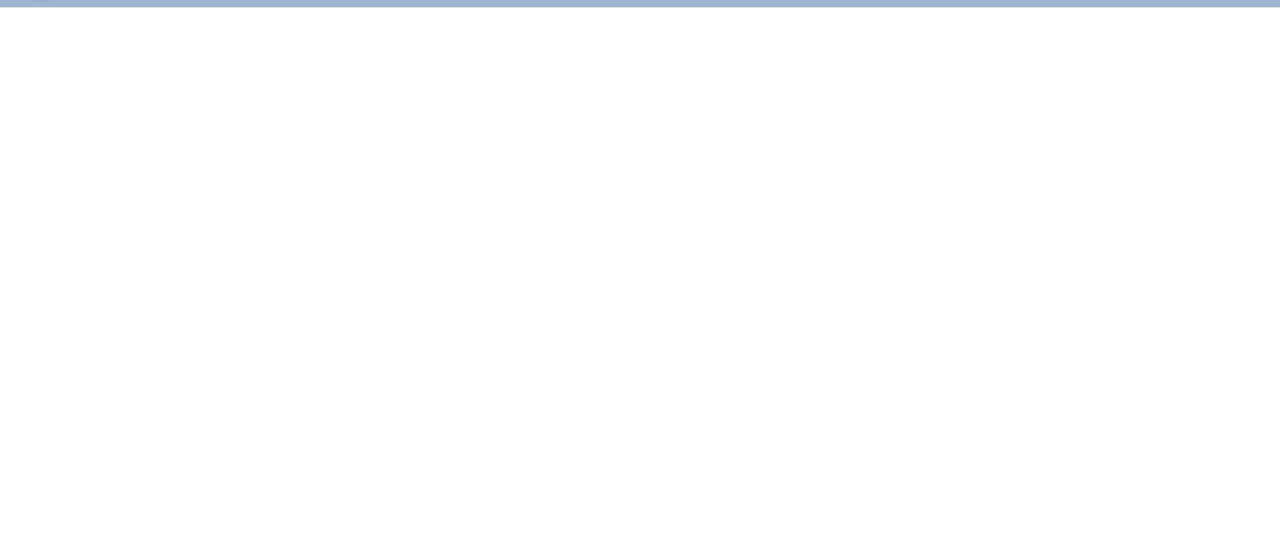
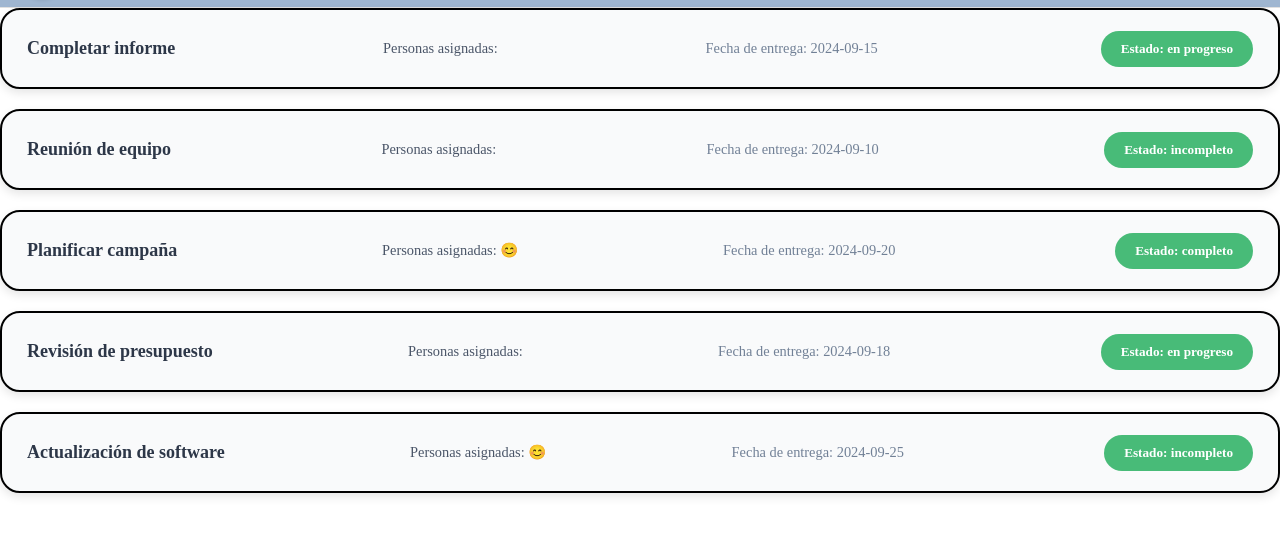
Before and after one commit to ROCKEMMA/multitasking-vanessa, a plain HTML site: page index.html in a window 1280 px wide. Shown: the part 63-598 px from the top of the page. Drawn offline with Linux system fonts and the light colour scheme.

Commit message:
seccion 6 tarea

```diff
--- a/componentes/componentes/itemtarea/itemtarea.css
+++ b/componentes/componentes/itemtarea/itemtarea.css
@@ -0,0 +1,82 @@
+.tarea {
+  display: flex;
+  justify-content: space-between;
+  align-items: center;
+  border: 2px solid #000000; /* Líneas más negras */
+  padding: 20px 25px;
+  border-radius: 20px;
+  background-color: #f9fafb;
+  margin-bottom: 20px;
+  box-shadow: 0 4px 10px rgba(0, 0, 0, 0.1);
+  font-size: 1.2em;
+  transition: transform 0.2s ease, box-shadow 0.2s ease;
+}
+
+.tarea:hover {
+  transform: translateY(-5px);
+  box-shadow: 0 6px 15px rgba(0, 0, 0, 0.15);
+}
+
+.nombre-tarea {
+  font-size: 1.5em;
+  font-weight: 600;
+  color: #2d3748;
+  margin: 0;
+}
+
+.columna-izq, .columna-centro, .columna-der {
+  display: flex;
+  align-items: center;
+  gap: 10px;
+}
+
+.personas-asignadas, .fecha-entrega, .estado-tarea {
+  font-size: 1.2em;
+  color: #4a5568;
+  margin: 0;
+  padding: 10px 0;
+  /* Eliminamos la línea divisoria */
+  /* border-top: none; */
+}
+
+.fecha-entrega {
+  color: #718096;
+  font-weight: 500;
+}
+
+.emoji-usuario {
+  width: 55px;
+  height: 55px;
+  border-radius: 50%;
+  display: flex;
+  justify-content: center;
+  align-items: center;
+  background-color: #edf2f7;
+  font-size: 2em;
+  margin-right: 10px;
+  box-shadow: 0 3px 6px rgba(0, 0, 0, 0.1);
+  text-align: center;
+  line-height: 55px;
+}
+
+.estado-tarea {
+  background-color: #48bb78;
+  padding: 10px 20px;
+  border-radius: 20px;
+  color: white;
+  font-weight: bold;
+  font-size: 1.1em;
+  cursor: pointer;
+  border: none;
+  transition: background-color 0.3s ease, transform 0.3s ease;
+  margin-left: 15px;
+}
+
+.estado-tarea:hover {
+  background-color: #38a169;
+  transform: scale(1.05);
+}
+
+.tarea-completada {
+  color: #38a169;
+}
--- a/componentes/componentes/itemtarea/itemtarea.js
+++ b/componentes/componentes/itemtarea/itemtarea.js
@@ -0,0 +1,59 @@
+import { tareas } from "../../../data/Dbtarea.js"; // Asegúrate de que la ruta es correcta
+import { usuarios } from "../../../data/DbUsuario.js"; // Asegúrate de que la ruta es correcta
+
+// Función para crear un elemento HTML
+function crearElemento(tag, clase, contenido) {
+  const elemento = document.createElement(tag);
+  if (clase) elemento.className = clase;
+  if (contenido) elemento.textContent = contenido;
+  return elemento;
+}
+
+// Función para obtener emojis de los usuarios asignados
+function obtenerEmojisDeUsuarios(idsUsuarios) {
+  return idsUsuarios.map(id => {
+    const usuario = usuarios.find(user => user.id_usuario === id);
+    return usuario ? usuario.emoji : '😊'; // Devuelve el emoji del usuario o '?' si no existe
+  });
+}
+
+// Función para crear una tarjeta de tarea
+function crearTarea({ nombre, personas, fecha, estado }) {
+  const tarea = crearElemento('div', 'tarea');
+
+  const nombreTarea = crearElemento('h3', 'nombre-tarea', nombre);
+  tarea.appendChild(nombreTarea);
+
+  const personasAsignadas = crearElemento('p', 'personas-asignadas', `Personas asignadas: ${obtenerEmojisDeUsuarios(personas).join(' ')}`);
+  tarea.appendChild(personasAsignadas);
+
+  const fechaEntrega = crearElemento('p', 'fecha-entrega', `Fecha de entrega: ${fecha}`);
+  tarea.appendChild(fechaEntrega);
+
+  const estadoTarea = crearElemento('p', 'estado-tarea', `Estado: ${estado}`);
+  tarea.appendChild(estadoTarea);
+
+  return tarea;
+}
+
+// Función para generar y agregar todas las tareas
+function renderizarTareas(tareas) {
+  const contenedor = crearElemento('section', 'lista-tareas');
+
+  tareas.forEach(tareaData => {
+    const tareaElement = crearTarea({
+      nombre: tareaData.nombre,
+      personas: tareaData.usuarios_asignados,
+      fecha: tareaData.fecha_limite,
+      estado: tareaData.estado,
+    });
+    contenedor.appendChild(tareaElement);
+  });
+
+  return contenedor;
+}
+
+// Generar la sección de tareas y exportarla
+const seccionTareas = renderizarTareas(tareas);
+
+export { seccionTareas };
--- a/data/DbUsuario.js
+++ b/data/DbUsuario.js
@@ -1,16 +1,32 @@
 const usuarios = [
-
   {
     id_usuario: 1,
-      nombre: "María López",
-      tareas_asignadas: [2, 4],
+    nombre: "Ana Pérez",
+    tareas_asignadas: [1],
     estados_tareas: {
-        2: "incompleto",
-        4: "en progreso"
+      1: "en progreso"
     }
   },
   {
     id_usuario: 2,
+    nombre: "Luis García",
+    tareas_asignadas: [1, 2],
+    estados_tareas: {
+      1: "en progreso",
+      2: "incompleto"
+    }
+  },
+  {
+    id_usuario: 3,
+    nombre: "María López",
+    tareas_asignadas: [2, 3],
+    estados_tareas: {
+      2: "incompleto",
+      3: "completo"
+    }
+  },
+  {
+    id_usuario: 4,
     nombre: "Carlos Fernández",
     tareas_asignadas: [4, 8],
     estados_tareas: {
@@ -19,7 +35,7 @@ const usuarios = [
     }
   },
   {
-      id_usuario: 3,
+    id_usuario: 5,
     nombre: "Sofía Martínez",
     tareas_asignadas: [5, 8, 12],
     estados_tareas: {
@@ -28,22 +44,7 @@ const usuarios = [
       12: "en progreso"
     }
   },
-    {
-      id_usuario: 4,
-      nombre: "Diego Torres",
-      tareas_asignadas: [7, 9],
-      estados_tareas: {
-        7: "completo",
-        9: "incompleto"
-      }
-    },
-    {
-      id_usuario: 5,
-      nombre: "Elena Ramírez",
-      tareas_asignadas: [3, 10],
-      estados_tareas: {
-        3: "completo",
-        10: "en progreso"
-      }
-    },
+
 ];
+
+export { usuarios };
--- a/data/Dbtarea.js
+++ b/data/Dbtarea.js
@@ -1,43 +1,45 @@
 const tareas = [
-
   {
     id_tarea: 1,
-      nombre: "Revisión de presupuesto",
-      tarea: "Analizar el presupuesto mensual",
-      usuarios_asignados: [1],
-      fecha_limite: "2024-09-18",
+    nombre: "Completar informe",
+    tarea: "Redactar y enviar el informe de resultados",
+    usuarios_asignados: [1, 2],
+    fecha_limite: "2024-09-15",
+    estado: "en progreso"
+  },
+  {
+    id_tarea: 2,
+    nombre: "Reunión de equipo",
+    tarea: "Organizar reunión para discutir avances",
+    usuarios_asignados: [2, 3],
+    fecha_limite: "2024-09-10",
+    estado: "incompleto"
+  },
+  {
+    id_tarea: 3,
+    nombre: "Planificar campaña",
+    tarea: "Desarrollar estrategia para campaña publicitaria",
+    usuarios_asignados: [3, 7],
+    fecha_limite: "2024-09-20",
     estado: "completo"
   },
   {
-      id_tarea: 2,
-      nombre: "Actualizar base de datos",
-      tarea: "Ingresar datos nuevos en el sistema",
-      usuarios_asignados: [3, 4],
-      fecha_limite: "2024-09-12",
+    id_tarea: 4,
+    nombre: "Revisión de presupuesto",
+    tarea: "Analizar y ajustar el presupuesto para el próximo trimestre",
+    usuarios_asignados: [4, 5],
+    fecha_limite: "2024-09-18",
     estado: "en progreso"
   },
   {
-      id_tarea: 3,
-      nombre: "Enviar propuesta de marketing",
-      tarea: "Crear y enviar propuesta para nueva campaña",
-      usuarios_asignados: [1, 5],
-      fecha_limite: "2024-09-20",
+    id_tarea: 5,
+    nombre: "Actualización de software",
+    tarea: "Actualizar software de gestión de proyectos",
+    usuarios_asignados: [5, 10],
+    fecha_limite: "2024-09-25",
     estado: "incompleto"
   },
-    {
-      id_tarea: 4,
-      nombre: "Capacitación de software",
-      tarea: "Organizar capacitación sobre nuevo software",
-      usuarios_asignados: [2, 3, 4],
-      fecha_limite: "2024-09-22",
-      estado: "incompleto"
-    },
-    {
-      id_tarea: 5,
-      nombre: "Llamada con cliente",
-      tarea: "Agendar llamada para discutir detalles del proyecto",
-      usuarios_asignados: [2],
-      fecha_limite: "2024-09-11",
-      estado: "completo"
-    },
+
 ];
+
+export { tareas };
--- a/index.html
+++ b/index.html
@@ -6,6 +6,7 @@
     <link rel="stylesheet" href="./config.css">
 
     <link rel="stylesheet" href="./componentes/header/header.css">
+    <link rel="stylesheet" href="./componentes/componentes/itemtarea/itemtarea.css">
 
     <title>Multitasking</title>
 </head>
@@ -14,6 +15,9 @@
     <div class="root" id="root"></div>
 
     <script src="./main.js" type="module"></script>
+    <script src="./componentes/componentes/itemtarea/itemtarea.js" type="module"></script>
+    <script src="./data/Dbtarea.js" type="module"></script>
+    <script src="./data/DbUsuario.js" type="module"></script>
 
 
 </body>
--- a/main.js
+++ b/main.js
@@ -1,5 +1,8 @@
 import { header } from "./componentes/header/header.js";
+import { seccionTareas } from "./componentes/componentes/itemtarea/itemtarea.js";
 
 let vinculo = document.querySelector(".root");
 
 vinculo.appendChild(header);
+
+vinculo.appendChild(seccionTareas);
```
Lines whose indentation alone changed are shown as unchanged.
